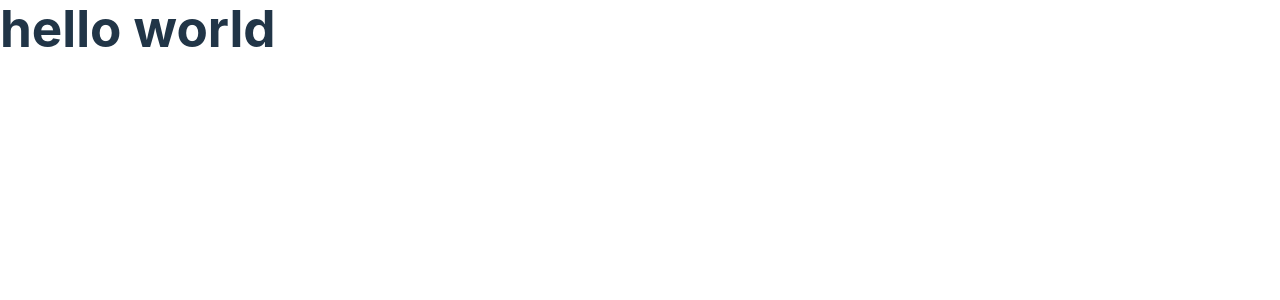
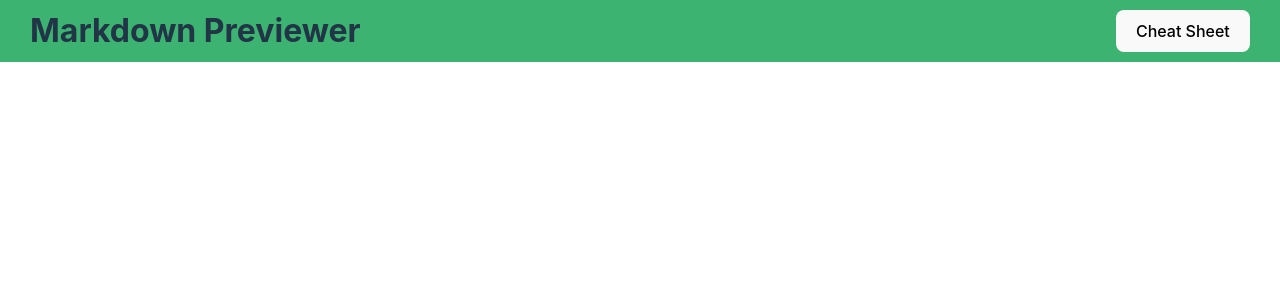
Before and after one commit to louvrecly/markdown-previewer, a React (Vite) app: page / in a window 1280 px wide. Shown: the top 300 px of the page. Built offline with nearby package versions, Linux system fonts and the light colour scheme.

Commit message:
add HeaderBar to the App

```diff
--- a/src/App.tsx
+++ b/src/App.tsx
@@ -1,9 +1,9 @@
-function App() {
+import HeaderBar from './components/HeaderBar';
+
+const App = () => {
   return (
-    <>
-      <h1>hello world</h1>
-    </>
+    <HeaderBar title="Markdown Previewer" />
   );
-}
+};
 
 export default App;
```
